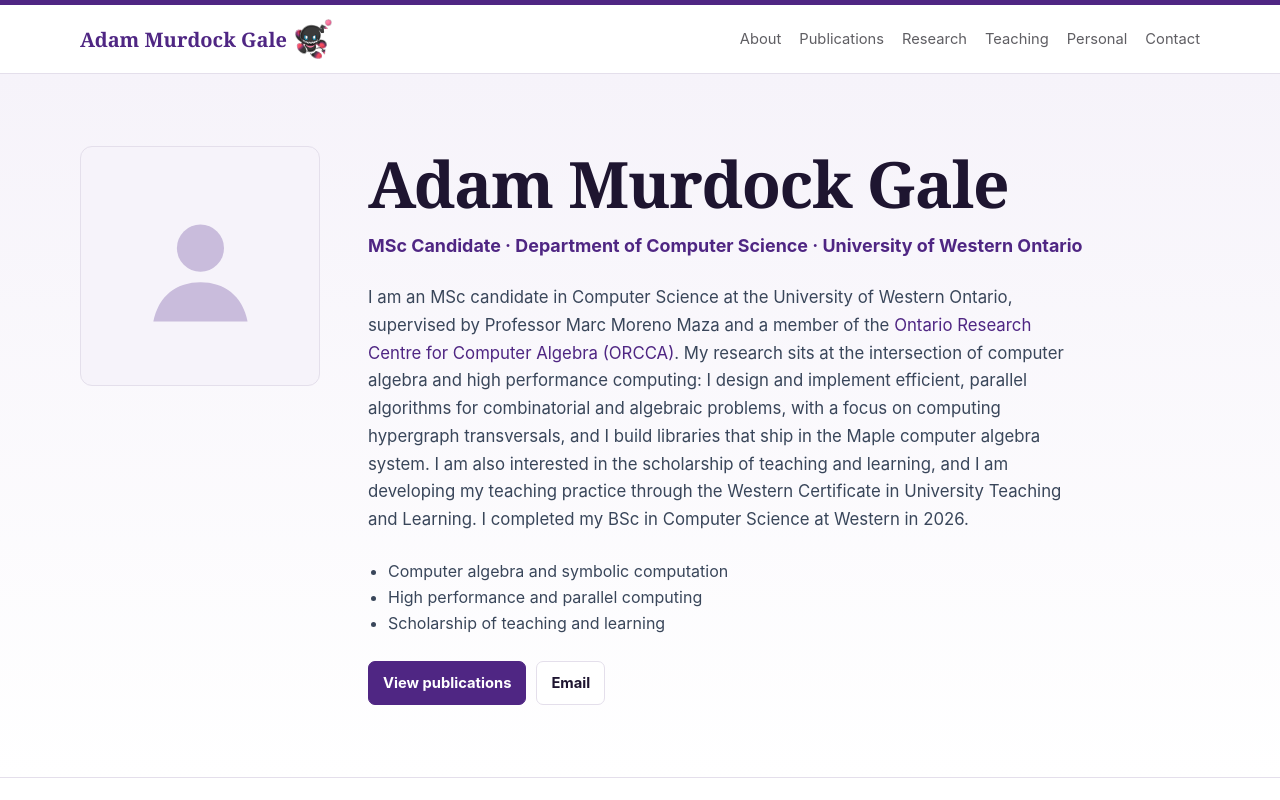
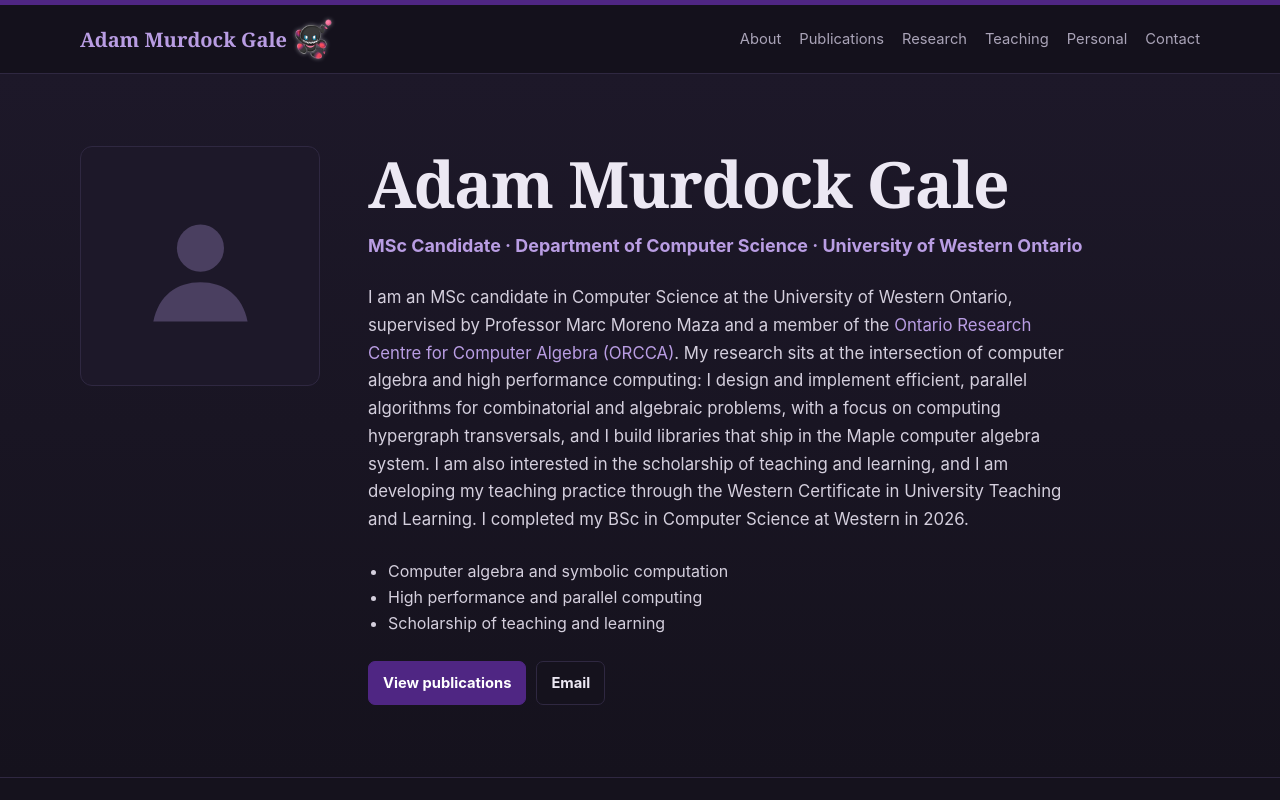
Before and after one commit to MaestroOD/MaestroOD.github.io, a plain HTML site: page index.html in a window 1280 px wide. Shown: the top 800 px of the page. Drawn offline with Linux system fonts and the light colour scheme.

Commit message:
Switch to dark theme with Western purple accents
Co-Authored-By: Claude Opus 5.5 <noreply@anthropic.com>

```diff
--- a/index.html
+++ b/index.html
@@ -8,14 +8,17 @@
   <style>
     :root {
       /* Western University palette: Western Purple #4F2683, Western Silver #807F83 */
-      --ink: #1e1530;
-      --muted: #5f5e63;
-      --line: #e4dfeb;
-      --paper: #ffffff;
-      --wash: #f6f3fa;
-      --accent: #4f2683;
+      color-scheme: dark;
+      --ink: #ece8f3;
+      --body-text: #d4cfdd;
+      --muted: #aaa4b8;
+      --line: #2f2841;
+      --paper: #15121d;
+      --wash: #1d1829;
+      --brand: #4f2683;        /* Western Purple, for filled areas */
+      --accent: #b99de3;       /* lighter purple, readable on dark */
       --accent-dark: #3a1c61;
-      --accent-soft: #efe9f6;
+      --accent-soft: #2b2140;
       --silver: #807f83;
     }
 
@@ -43,8 +46,8 @@
       position: sticky;
       top: 0;
       z-index: 10;
-      background: rgba(255, 255, 255, 0.96);
-      border-top: 5px solid var(--accent);
+      background: rgba(21, 18, 29, 0.92);
+      border-top: 5px solid var(--brand);
       border-bottom: 1px solid var(--line);
       backdrop-filter: blur(10px);
     }
@@ -67,7 +70,7 @@
       font-weight: 700;
     }
 
-    .chao { height: 40px; width: auto; flex: none; }
+    .chao { height: 40px; width: auto; flex: none; filter: drop-shadow(0 0 2px rgba(236, 232, 243, 0.45)); }
 
     .nav-links {
       display: flex;
@@ -119,7 +122,7 @@
     .portrait-placeholder {
       display: grid;
       place-items: center;
-      color: #c9bcdc;
+      color: #4a3f60;
       text-align: center;
       font-size: 0.9rem;
     }
@@ -154,7 +157,7 @@
     .bio {
       max-width: 720px;
       margin: 24px 0;
-      color: #39465a;
+      color: var(--body-text);
       font-size: 1.05rem;
     }
 
@@ -177,8 +180,8 @@
     }
 
     .button.primary {
-      background: var(--accent);
-      border-color: var(--accent);
+      background: var(--brand);
+      border-color: var(--brand);
       color: white;
     }
 
@@ -275,7 +278,7 @@
       vertical-align: middle;
     }
 
-    .interests { margin: 0; padding-left: 20px; color: #39465a; }
+    .interests { margin: 0; padding-left: 20px; color: var(--body-text); }
 
     @media (max-width: 760px) {
       nav { align-items: flex-start; padding: 14px 0; }
```
